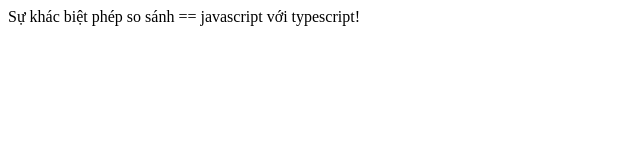
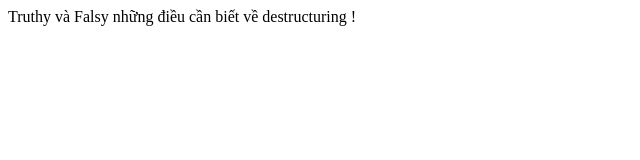
Before and after one commit to hahoangbin/Hoc-TypeScript, a website: page Typescripts/index.html in a window 1280 px wide. Shown: the full height of the page, 0-640 px from the left. Drawn offline with Linux system fonts and the light colour scheme.

Commit message:
Add Bai-10-11 Truthy / Falsy va nhung dieu can biet ve destructuring

```diff
--- a/Typescripts/index.html
+++ b/Typescripts/index.html
@@ -7,6 +7,6 @@
   <title>Document</title>
 </head>
 <body>
-  <div>Sự khác biệt phép so sánh == javascript với typescript!</div>
+  <div>Truthy và Falsy những điều cần biết về destructuring !</div>
 </body>
 </html>
```
